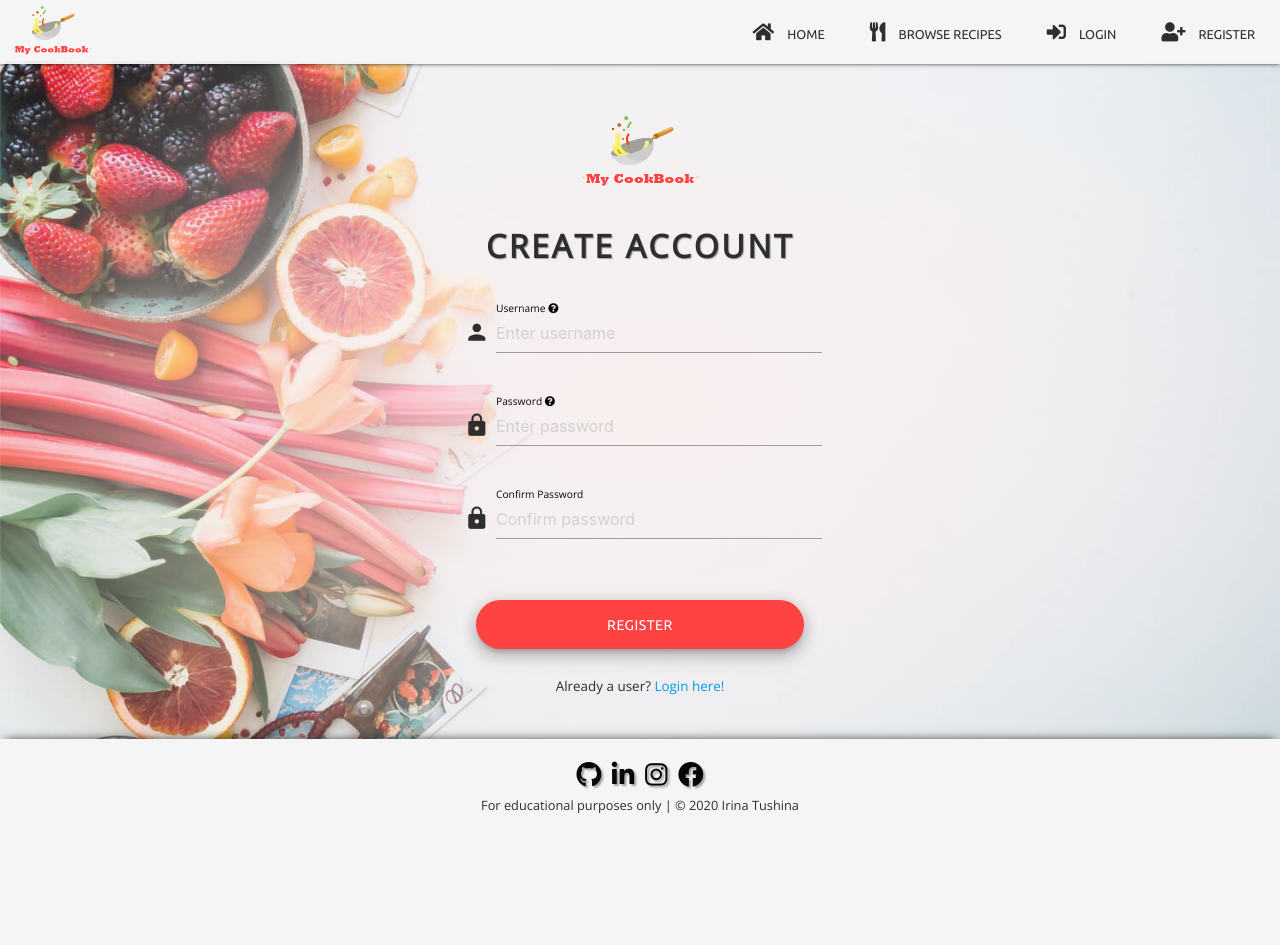
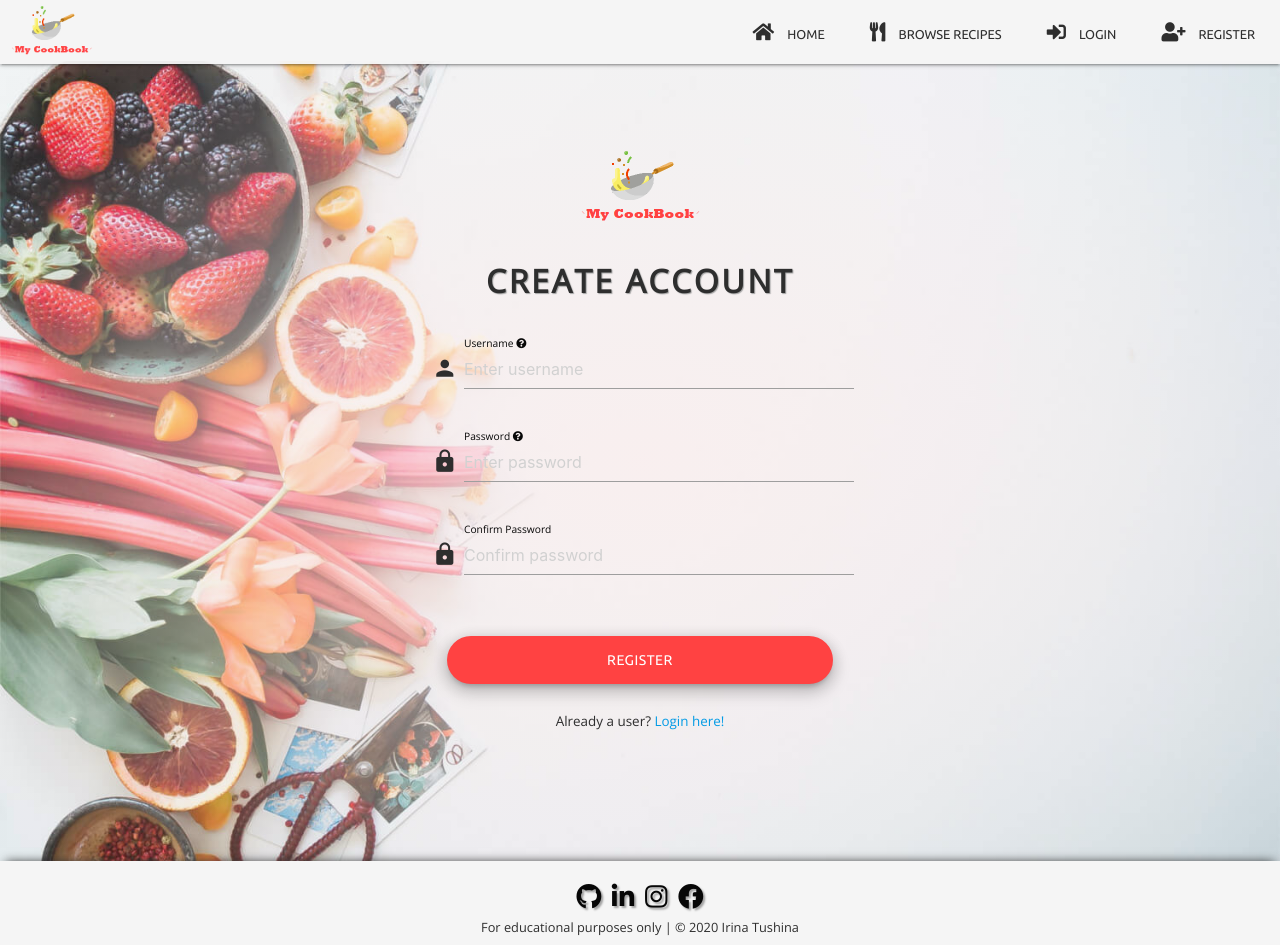
Before and after one commit to irinatu17/MyCookBook, a Flask app: page /register in a window 1280 px wide. Before the commit the page ends 814 px from the top, so only its background shows below. Run offline with Flask 2, Linux system fonts and the light colour scheme; some libraries are stand-ins or nearby versions.

Commit message:
Login&register pages' styling updated, layout minor changes

```diff
--- a/mycookbook/static/css/style.css
+++ b/mycookbook/static/css/style.css
@@ -413,11 +413,16 @@ nav ul a {
 
 /*/////////////////////////////////////////
 //////////////// LOGIN - REGISTER PAGES ///////////*/
+.log-reg-container {
+    display: flex;
+    justify-content: center;
+    align-items: center;
+    height: 100vh;
+}
+
 .login-reg-section {
-    max-width: 30rem;
-    min-width: 250px;
-    margin: auto;
-    margin-top: 4rem;
+    width: 30rem;
+
 }
 
 .logo-login-register {
@@ -428,14 +433,14 @@ nav ul a {
 /*/////////////////////////////////////////
 //////////////// ADD/EDIT PAGE ///////////*/
 .container-addrecipe {
-    padding:1px;
-    border-radius: 20px;
-    margin-bottom: 2rem;
-    width:100%;
+    padding: 1px;
+    border-radius: 2rem;
+    margin-bottom: 2.2rem;
+    width: 99%;
 }
 
 .add-edit-form {
-    padding:0;
+    padding: 0;
 }
 
 .asterisk {
@@ -464,17 +469,20 @@ nav ul a {
 .btn-main,
 .btn-main:link,
 .btn-main:visited{
-    background-color: var(--coral);
-    color: var(--white);
     border-radius: 10rem;
     font-family: var(--secondaryfont);
     padding: .3rem 1.4rem;
     height: auto;
 }
 
-.btn-main:hover,
-.btn-main:active,
-.btn-main:focus {
+.btn-coral {
+    background-color: var(--coral);
+    color: var(--white);
+}
+
+.btn-coral:hover,
+.btn-coral:active,
+.btn-coral:focus {
     background-color: var(--lightcoral);
 }
 
@@ -517,14 +525,14 @@ nav ul a {
     background-color: var(--lighgreen);
 }
 
-.button-coral {
+.btn-coral-2 {
     background-color: var(--coral);
     text-shadow: 0 1px 3px var(--lightblack);
 }
 
-.button-coral:hover,
-.button-coral:active,
-.button-coral:focus {
+.btn-coral-2:hover,
+.btn-coral-2:active,
+.btn-coral-2:focus {
     background-color: var(--lightcoral);
 }
 
@@ -642,6 +650,10 @@ Media Queries are declared in em:
     .container-recipes{
         width: 90%;
     }
+
+    .add-edit-form {
+        padding: 2rem;
+    }
 }
 
 /* Tablet landscape devices from 900px */
@@ -706,6 +718,11 @@ Media Queries are declared in em:
     .container-recipes{
         width: 90%;
     }
+
+    .login-reg-section {
+        width: 35rem;
+    }
+
 }
 
 /* Big desktop from 1800px */
@@ -748,4 +765,8 @@ Media Queries are declared in em:
             .container-recipes{
                 width: 98%;
             }
+
+            .login-reg-section {
+                width: 40rem;
+            }
        }
--- a/mycookbook/templates/account_settings.html
+++ b/mycookbook/templates/account_settings.html
@@ -29,7 +29,7 @@
 
   <div class="row center-align margin-bottom-large">
     <!--Change Username -->
-    <div class="col s12 m4">
+    <div class="col s12 offset-m3 m6 offset-xl4 xl4">
         <a href="{{ url_for('change_username', username = session.username) }}"
            class="waves-effect waves-light text-shadow-small btn btn-golden
            uppercase z-depth-3 btn-main btn-form bold">
@@ -38,7 +38,7 @@
     </div>
 
     <!--Change password -->
-    <div class="col s12 m4">
+    <div class="col s12 offset-m3 m6 offset-xl4 xl4">
         <a href="{{ url_for('change_password', username = session.username) }}"
            class="waves-effect waves-yellow text-shadow-small btn btn-green
            uppercase z-depth-3 btn-main btn-form bold">
@@ -47,7 +47,7 @@
     </div>
 
     <!--Delete account -->
-    <div class="col s12 m4">
+    <div class="col s12 offset-m3 m6 offset-xl4 xl4">
         <a href="#delete-modal-account"
           class="modal-trigger waves-effect waves-light text-shadow-small btn
           btn-red uppercase z-depth-3 btn-main btn-form bold">
--- a/mycookbook/templates/add_recipe.html
+++ b/mycookbook/templates/add_recipe.html
@@ -118,7 +118,7 @@
             </a>
             </div>
                 <div class="col s6">
-        {{ form.submit(class="btn z-depth-3 btn-form btn-main uppercase") }}
+                {{ form.submit(class="btn btn-coral z-depth-3 btn-form btn-main uppercase") }}
                 </div>
             </div>
         </div>
--- a/mycookbook/templates/change_password.html
+++ b/mycookbook/templates/change_password.html
@@ -67,7 +67,7 @@
         </a>
       </div>
       <div class="col s6 left-align margin-bottom-large">
-        {{ form.submit(class="btn z-depth-3 btn-change btn-form button-coral uppercase")}}
+        {{ form.submit(class="btn z-depth-3 btn-change btn-form btn-coral-2 uppercase")}}
       </div>
     </form>
   </div>
--- a/mycookbook/templates/change_username.html
+++ b/mycookbook/templates/change_username.html
@@ -62,7 +62,7 @@
         </a>
       </div>
       <div class="col s6 left-align margin-bottom-large">
-      {{ form.submit(class="btn z-depth-3 btn-change btn-form button-coral uppercase") }}
+      {{ form.submit(class="btn z-depth-3 btn-change btn-form btn-coral-2 uppercase") }}
       </div>
     </form>
   </div>
--- a/mycookbook/templates/edit_recipe.html
+++ b/mycookbook/templates/edit_recipe.html
@@ -1,6 +1,6 @@
 {% extends 'base.html' %}
 {% block content %}
-<section class="container margin-top-large container-addrecipe z-depth-2">
+<div class="container margin-top-large container-addrecipe z-depth-2">
 <h1 class="uppercase center-align secondary-heading">Edit Recipe</h1>
     <form class="add-edit-form" autocomplete="off" method="POST" action="{{ url_for('update_recipe', recipe_id=selected_recipe._id) }}">
         <div class="row">
@@ -164,7 +164,7 @@
         </div>
             <div class="col s6">
                 <button
-                class="btn z-depth-3 btn-form waves-effect waves-light btn-main uppercase"
+                class="btn z-depth-3 btn-coral btn-form waves-effect waves-light btn-main uppercase"
                 type="submit"
                 name="action"
                 >
@@ -174,5 +174,5 @@
         </div>
         </div>
     </form>
-</section>
+</div>
 {% endblock %}
--- a/mycookbook/templates/home.html
+++ b/mycookbook/templates/home.html
@@ -12,7 +12,7 @@
           your recipes
         </p>
         <a href="{{ url_for('all_recipes')}}"
-          class="waves-effect waves-light btn uppercase z-depth-3 btn-main"
+          class="waves-effect waves-light btn btn-coral uppercase z-depth-3 btn-main"
           id="btn-home">
           Discover our recipes
         </a>
--- a/mycookbook/templates/my_recipes.html
+++ b/mycookbook/templates/my_recipes.html
@@ -11,7 +11,7 @@
   <div class="margin-bottom-large margin-top-small">
     <a
       href="{{ url_for('add_recipe')}}"
-      class="waves-effect waves-light btn uppercase z-depth-3 button-coral"
+      class="waves-effect waves-light btn uppercase z-depth-3 btn-coral-2"
     >
       Add New Recipe
     </a>
--- a/mycookbook/templates/register.html
+++ b/mycookbook/templates/register.html
@@ -1,4 +1,5 @@
 {% extends 'base.html' %} {% block content %}
+<div class="log-reg-container">
     <section class="login-reg-section center-align">
         <a href="{{ url_for('home') }}">
             <img src="{{ url_for('static', filename='img/logo.png') }}" class="logo-login-register hide-on-med-and-down"
@@ -16,7 +17,7 @@
                         <label for="username">Username <i class="fas fa-question-circle tooltipped" data-position="top"
                                 data-tooltip="3-15 characters, case sensitive"></i></label>
                         {% for error in form.username.errors %}
-                    <span class="text-red">{{ error }}</span>
+                        <small class="text-red">{{ error }}</small>
                         {% endfor %}
                     </div>
                 </div>
@@ -28,7 +29,7 @@
                         <label for="password">Password <i class="fas fa-question-circle tooltipped" data-position="top"
                                 data-tooltip="3-15 characters, case sensitive"></i></label>
                         {% for error in form.password.errors %}
-                    <span class="text-red">{{ error }}</span>
+                        <small class="text-red">{{ error }}</small>
                         {% endfor %}
                     </div>
                 </div>
@@ -39,7 +40,7 @@
                         {{ form.confirm_password.label }}
                         {{ form.confirm_password(placeholder="Confirm password") }}
                         {% for error in form.confirm_password.errors %}
-                    <span class="text-red">{{ error }}</span>
+                        <small class="text-red">{{ error }}</small>
                         {% endfor %}
                     </div>
                 </div>
@@ -48,15 +49,15 @@
                     {% with messages = get_flashed_messages() %}
                     {% if messages %}
                     {% for message in messages %}
-                <p class="text-red">
+                    <small class="text-red">
                         {{ message }}
-                </p>
+                    </small>
                     {% endfor %} {% endif %} {% endwith %}
                 </div>
                 <!--Login button-->
                 <div class="row">
                     <div class="col s12 center-align">
-                    {{ form.submit(class="btn btn-form btn-main z-depth-3 uppercase") }}
+                        {{ form.submit(class="btn btn-form btn-main btn-coral z-depth-3 uppercase") }}
                     </div>
                 </div>
                 <!--Link to register page-->
@@ -69,4 +70,5 @@
             </form>
         </div>
     </section>
+</div>
 {% endblock %}
```
Also changed, not shown: mycookbook/templates/login.html (+7 -5 lines). Lines whose indentation alone changed are shown as unchanged.
